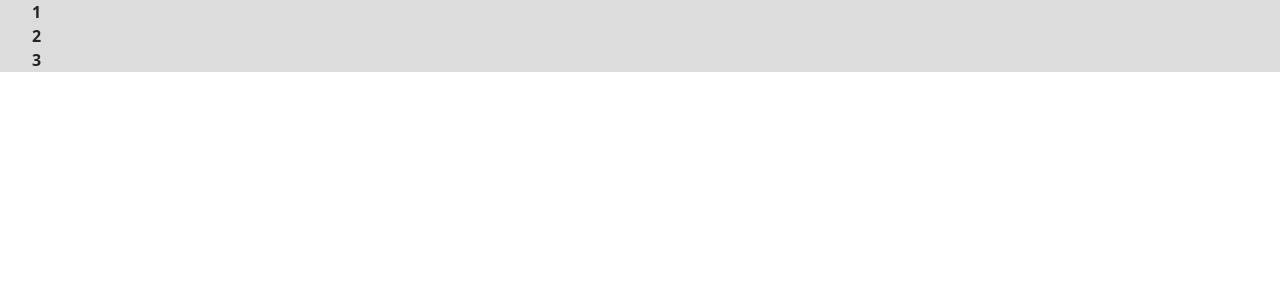
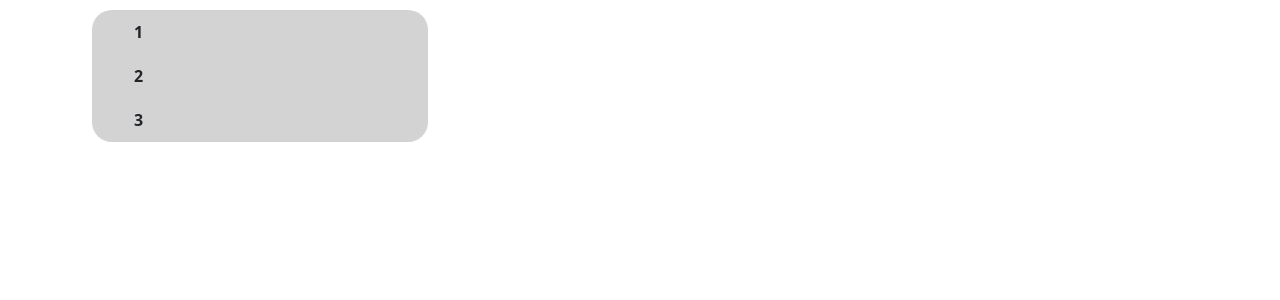
Before and after one commit to meghathakur20/angular-basic, an Angular app: page / in a window 1280 px wide. Shown: the top 300 px of the page. Built offline with nearby package versions, Linux system fonts and the light colour scheme.

Commit message:
5 files modified

```diff
--- a/src/app/app.component.html
+++ b/src/app/app.component.html
@@ -1,11 +1,23 @@
+
+  <div class="container">
+    <div class="row">
+      <div class="col-4">
   <app-user-list [parentUserDetail]="details" [parentSelectedDetail2]="selectedDetail" (childSelectedDetail)="showdetails($event)">
     </app-user-list>
+  </div>
+      <div class="col-4">
     <app-user-details
       [parentSelectedDetail]="selectedDetail"
     ></app-user-details>
+
+</div>
+<div class="col-4">
     <app-clear-user-details [parentSelectedDetail1]="selectedDetail"
     (clearParentData)="clear($event)"
     ></app-clear-user-details>
+    <div class="col-4">
+  </div>
+  </div>
     <!--
     <div class="col">
       <div *ngIf="selectedDetail">
--- a/src/app/clear-user-details/clear-user-details.component.html
+++ b/src/app/clear-user-details/clear-user-details.component.html
@@ -1,3 +1,4 @@
-<div *ngIf="parentSelectedDetail1">
+
+<div *ngIf="parentSelectedDetail1" style="margin-top:10px;">
   <button class="btn btn-primary" (click)="clear()">Clear</button>
 </div>
--- a/src/app/user-details/user-details.component.html
+++ b/src/app/user-details/user-details.component.html
@@ -1,7 +1,6 @@
-<div >
-  <div *ngIf="parentSelectedDetail">
+
+  <div *ngIf="parentSelectedDetail" style="margin-top:10px;" >
     <p>ID:{{ parentSelectedDetail.id }}</p>
     <p>Name:{{ parentSelectedDetail.name }}</p>
     <p>Age:{{ parentSelectedDetail.age }}</p>
   </div>
-</div>
--- a/src/app/user-list/user-list.component.css
+++ b/src/app/user-list/user-list.component.css
@@ -1,11 +1,20 @@
 .list {
   list-style-type: none;
   font-weight: bold;
+  padding: 10px 10px 10px 10px;
+
+
 }
 .highlightselected {
   color: white;
+
 }
 
 nav {
   background-color: gainsboro;
+
 }
+
+ul{
+  margin:10px;
+}
--- a/src/app/user-list/user-list.component.html
+++ b/src/app/user-list/user-list.component.html
@@ -1,7 +1,5 @@
 
-  <div>
-    <nav>
-      <ul>
+  <ul style="background-color:lightgrey; border-radius:20px">
     <li
       class="list"
       *ngFor="let detail of details3"
@@ -11,9 +9,8 @@
       "
       [ngStyle]="{
         'background-color':
-              selectedDetail1 && selectedDetail1.id == detail.id ? 'blue' : '',
-            padding:
-              selectedDetail1 && selectedDetail1.id == detail.id ? '4px' : ''
+          selectedDetail1 && selectedDetail1.id == detail.id ? 'lightgreen' : '',
+        padding: selectedDetail1 && selectedDetail1.id == detail.id ? '4px' : ''
       }"
       [ngClass]="
         selectedDetail1 && selectedDetail1.id == detail.id
@@ -24,5 +21,3 @@
       {{ detail.id }}
     </li>
   </ul>
-    </nav>
-  </div>
```
Lines whose indentation alone changed are shown as unchanged.
